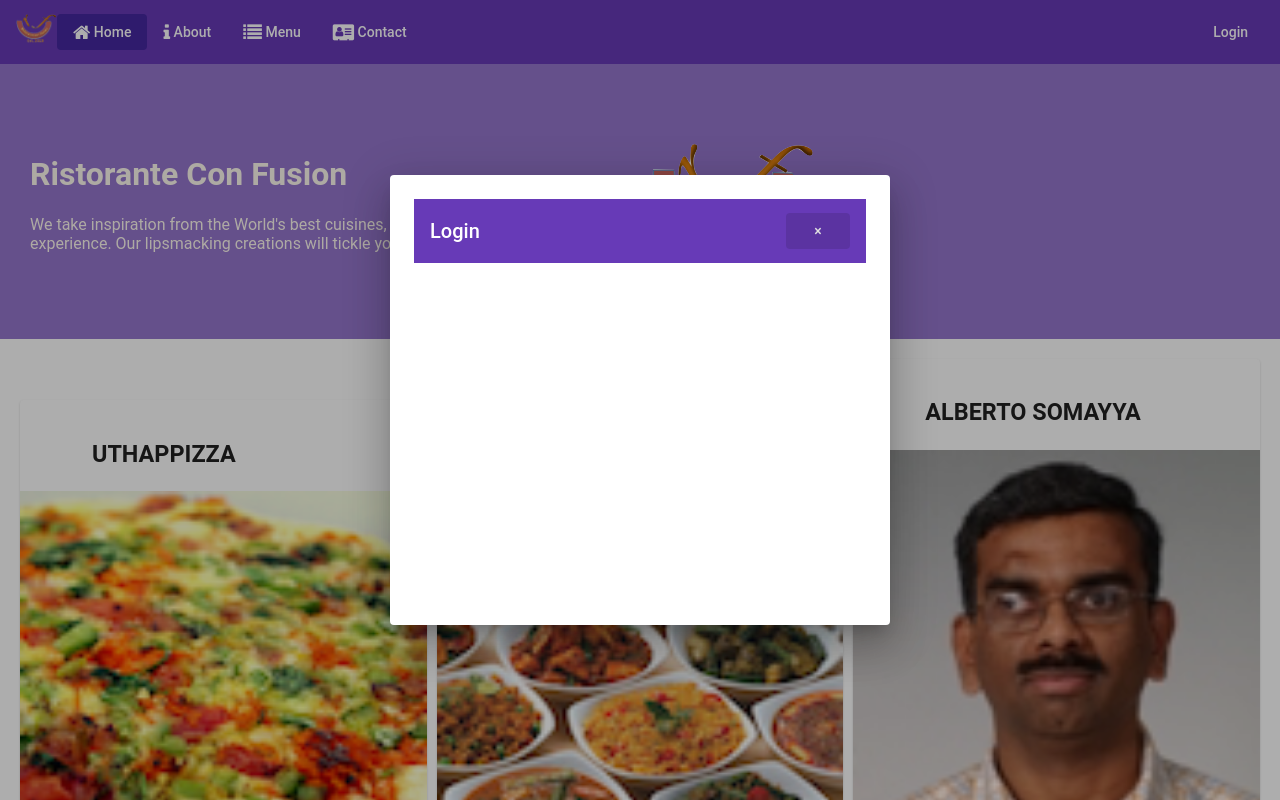
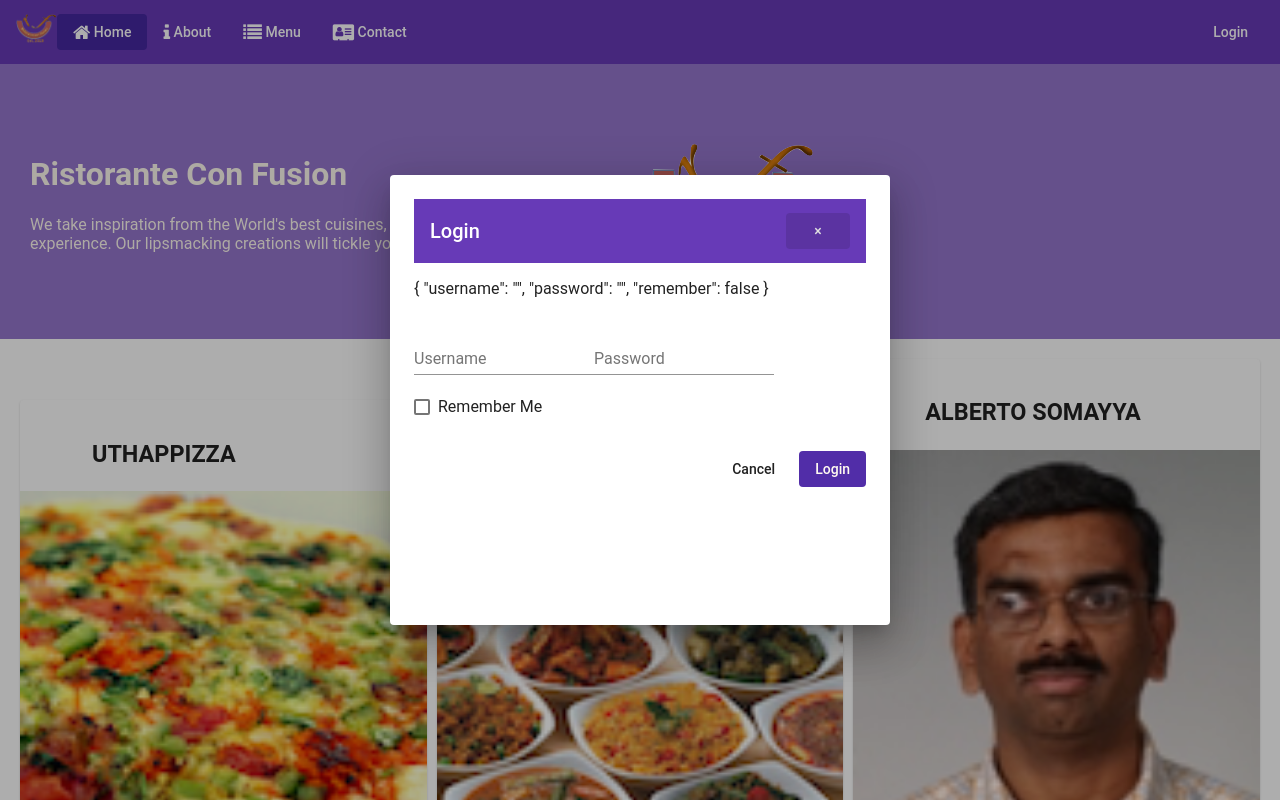
Before and after one commit to PradyumnaGarg/Angular, an Angular app: page /home in a window 1280 px wide. Both pictures are taken after a click on the link "Login". Built offline with nearby package versions, Linux system fonts and the light colour scheme.

Commit message:
Templates Forms Part 1

```diff
--- a/src/app/app.module.ts
+++ b/src/app/app.module.ts
@@ -8,6 +8,10 @@ import { MatGridListModule } from '@angular/material/grid-list';
 import { MatCardModule, MatCardTitle } from '@angular/material/card';
 import { MatButtonModule } from '@angular/material/button';
 import { MatDialogModule } from "@angular/material/dialog";
+import { MatFormFieldModule } from "@angular/material/form-field";
+import { MatInputModule } from "@angular/material/input";
+import { MatCheckboxModule } from "@angular/material/checkbox";
+import { FormsModule } from "@angular/forms";
 
 import { AppComponent } from './app.component';
 
@@ -49,7 +53,11 @@ import { LoginComponent } from './login/login.component';
     MatCardModule,
     MatGridListModule,
     MatButtonModule,
-    MatDialogModule
+    MatDialogModule,
+    MatCheckboxModule,
+    MatFormFieldModule,
+    MatInputModule  ,
+    FormsModule
   ],
   providers: [
     DishService,
--- a/src/app/login/login.component.html
+++ b/src/app/login/login.component.html
@@ -3,3 +3,26 @@
     <span class='flex-spacer'></span>
     <button mat-button mat-dialog-close>&times;</button>
 </mat-toolbar>
+
+<p>
+    {{user | json}}
+</p>
+
+<form novalidate (ngSubmit) = "onSubmit()">
+    <mat-dialog-content>
+        <p>
+            <mat-form-field>
+                <input matInput placeholder="Username" type = 'text' [(ngModel)] = 'user.username' name = username>
+            </mat-form-field>
+            <mat-form-field>
+                <input matInput placeholder="Password" type = 'password' [(ngModel)] = 'user.password' name = password>
+            </mat-form-field>
+            <mat-checkbox [(ngModel)] = 'user.remember' name = 'remember'>Remember Me</mat-checkbox>
+        </p>
+    </mat-dialog-content>
+    <mat-dialog-actions>
+        <span class="flex-spacer"></span>
+        <button mat-button mat-dialog-close>Cancel</button>
+        <button type="submit" mat-button class="background-primary text-floral-white">Login</button>
+    </mat-dialog-actions>
+</form>
--- a/src/app/login/login.component.ts
+++ b/src/app/login/login.component.ts
@@ -8,9 +8,16 @@ import { MatDialog, MatDialogRef } from '@angular/material/dialog';
 })
 export class LoginComponent implements OnInit {
 
-  constructor(private matDialog: MatDialog) { }
+  user = { username: '', password: '', remember: false};
+
+  constructor(private dialogRef: MatDialogRef<LoginComponent>) { }
 
   ngOnInit(): void {
   }
 
+  onSubmit() {
+    console.log('User: ', this.user);
+    this.dialogRef.close();
+  }
+
 }
```
